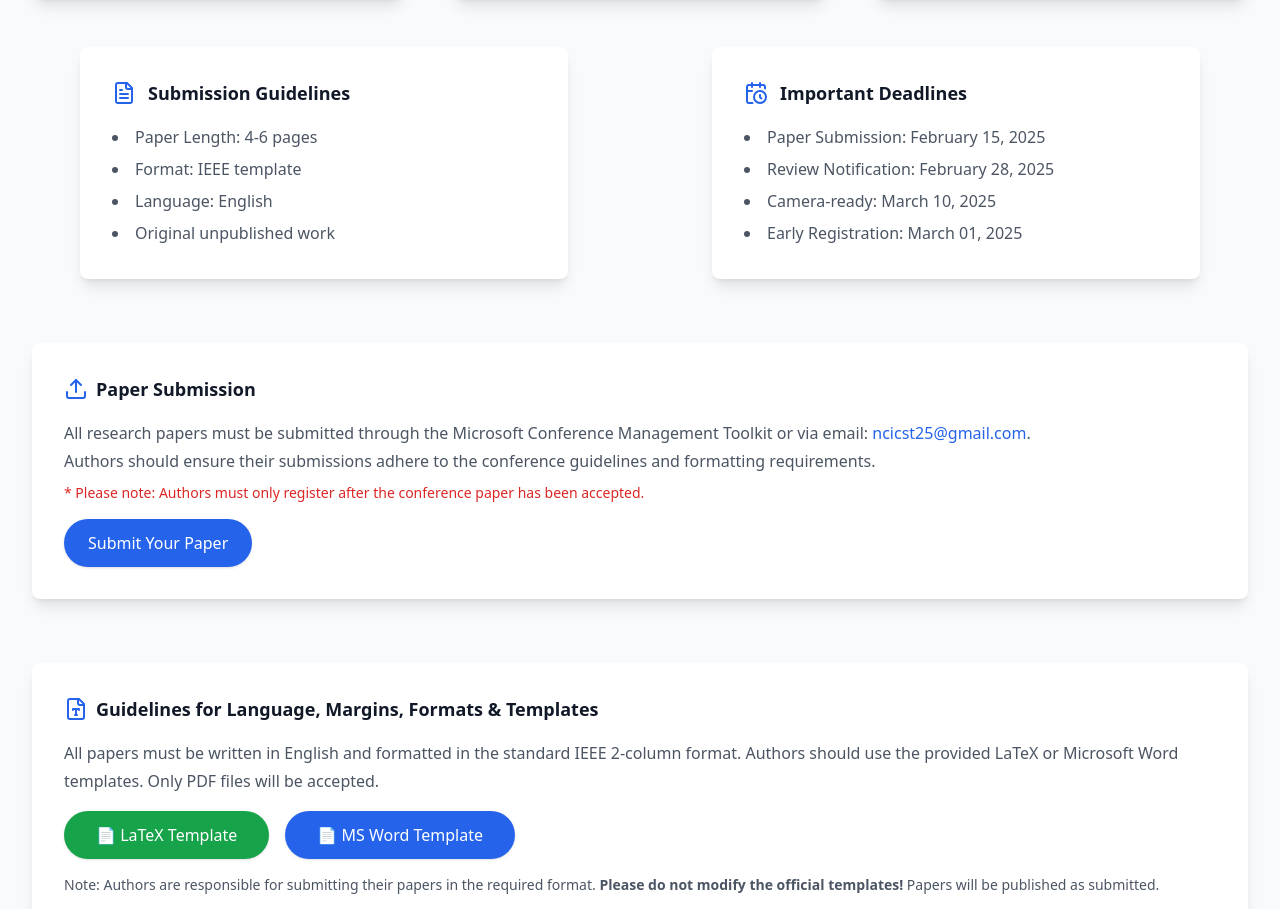
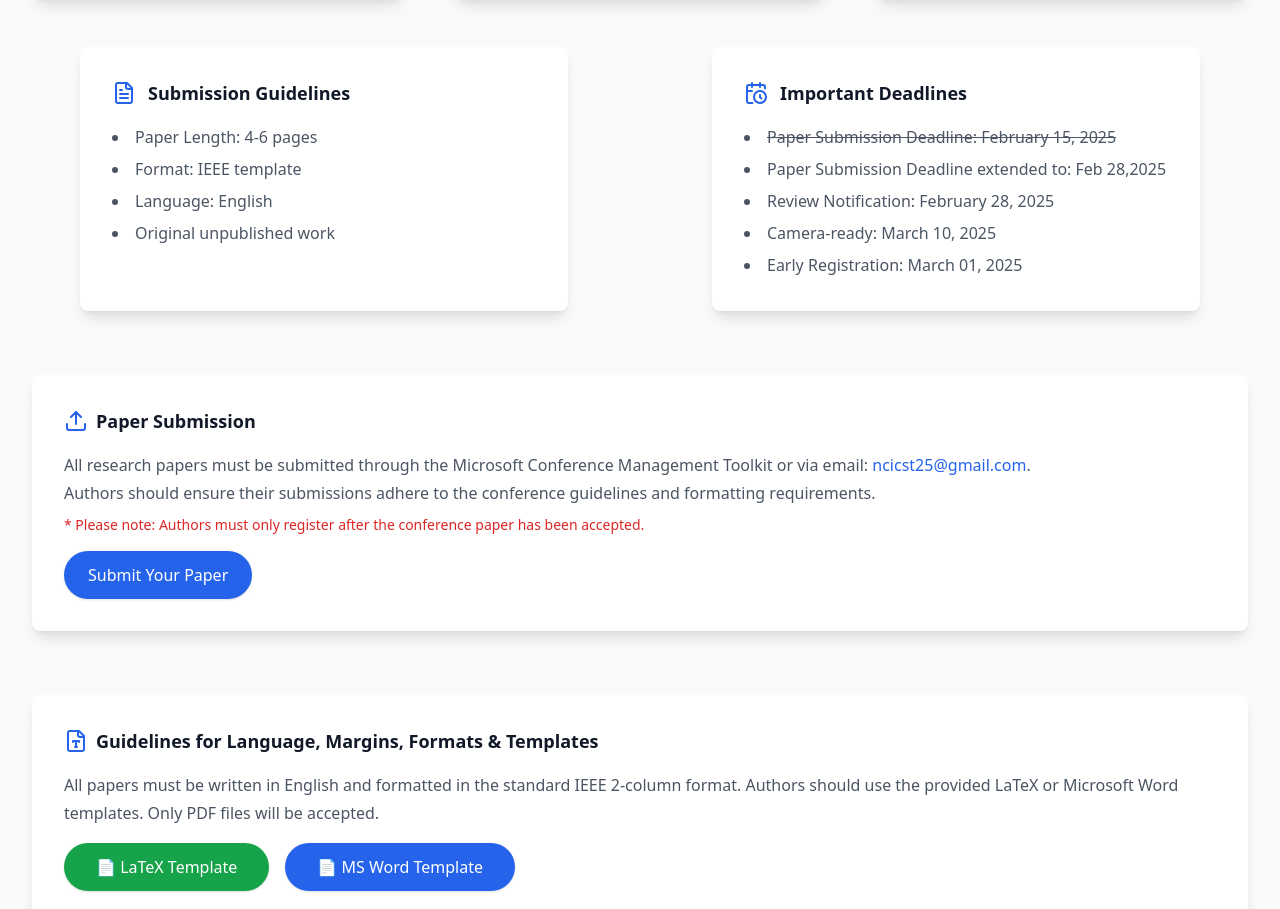
Before and after one commit to GVN101/conference-website, a React (Vite) app in the folder project/: page /call-for-paper in a window 1280 px wide. Shown: the part 867-1776 px from the top of the page. Built offline with nearby package versions, Linux system fonts and the light colour scheme.

Commit message:
deadline change

```diff
--- a/project/src/pages/CallForPaper.tsx
+++ b/project/src/pages/CallForPaper.tsx
@@ -109,7 +109,8 @@ export default function CallForPaper() {
                   icon: <CalendarClock className="h-6 w-6 text-blue-600" />,
                   title: "Important Deadlines",
                   content: [
-                    "Paper Submission: February 15, 2025",
+                    <span className="line-through">Paper Submission Deadline: February 15, 2025</span>,
+                    "Paper Submission Deadline extended to: Feb 28,2025",
                     "Review Notification: February 28, 2025",
                     "Camera-ready: March 10, 2025",
                     "Early Registration: March 01, 2025"
```
Also changed, not shown: 1 other file (tests, documents, lock files or other folders).
